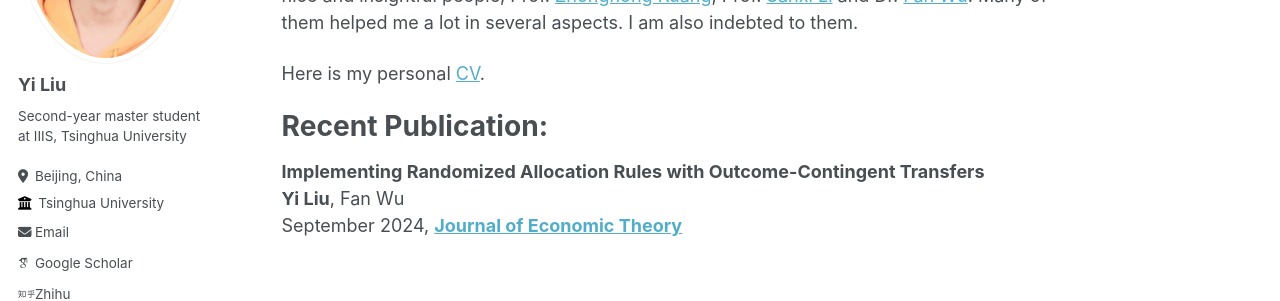
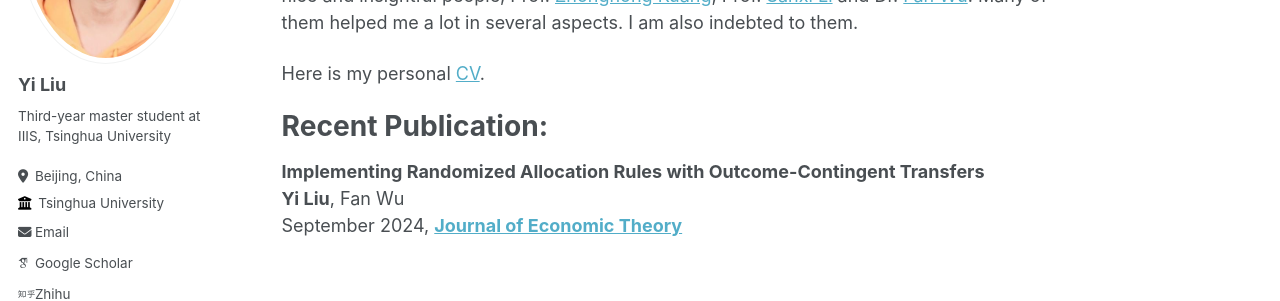
Before and after one commit to Leasy/Leasy.github.io, a Jekyll site: the page built from _pages/about.md, in a window 1280 px wide. Shown: the part 301-602 px from the top of the page. Built offline with Jekyll 4.4.1, drawn with Linux system fonts in a browser that asks for light colours; some web fonts are replaced.

Commit message:
Update _config.yml

```diff
--- a/_config.yml
+++ b/_config.yml
@@ -26,7 +26,7 @@ author:
   avatar           : "profile.jpg"
   name             : "Yi Liu"
   pronouns         : # example: "she/her"
-  bio              : "Second-year master student at IIIS, Tsinghua University"
+  bio              : "Third-year master student at IIIS, Tsinghua University"
   location         : "Beijing, China"
   employer         : "Tsinghua University"
   uri              : # URL
```
